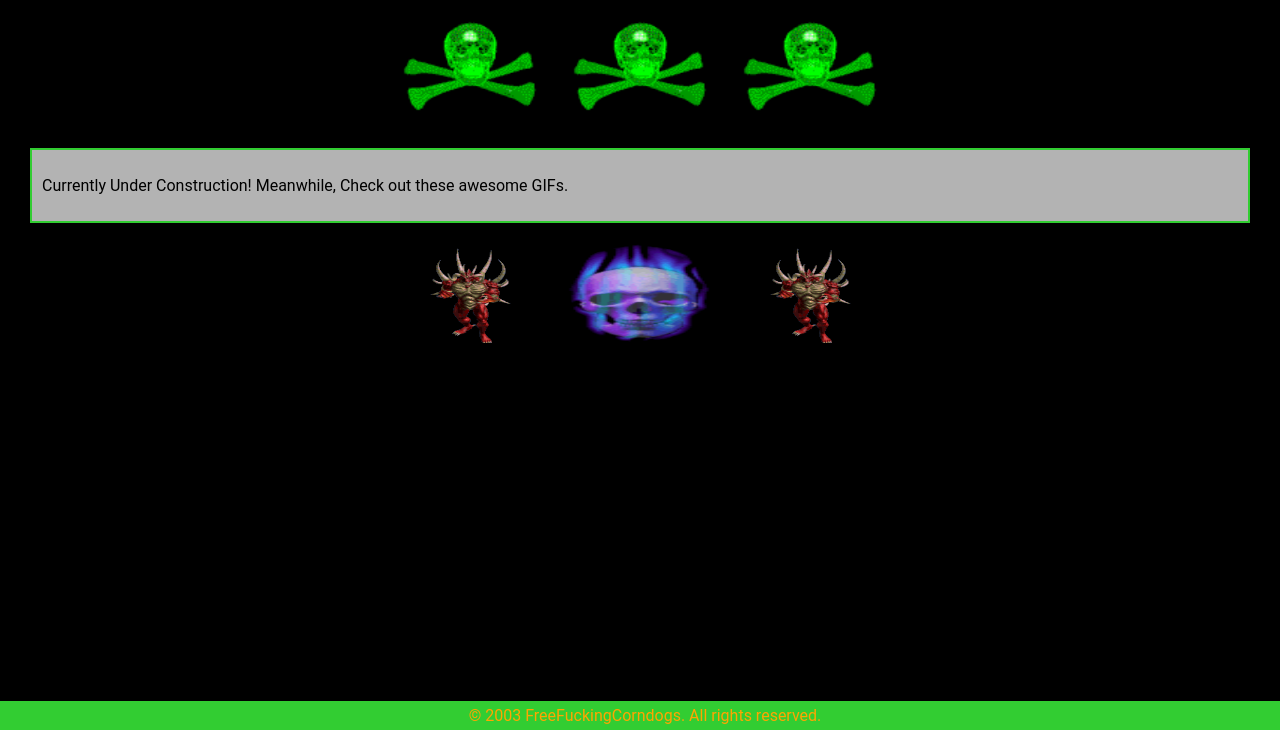
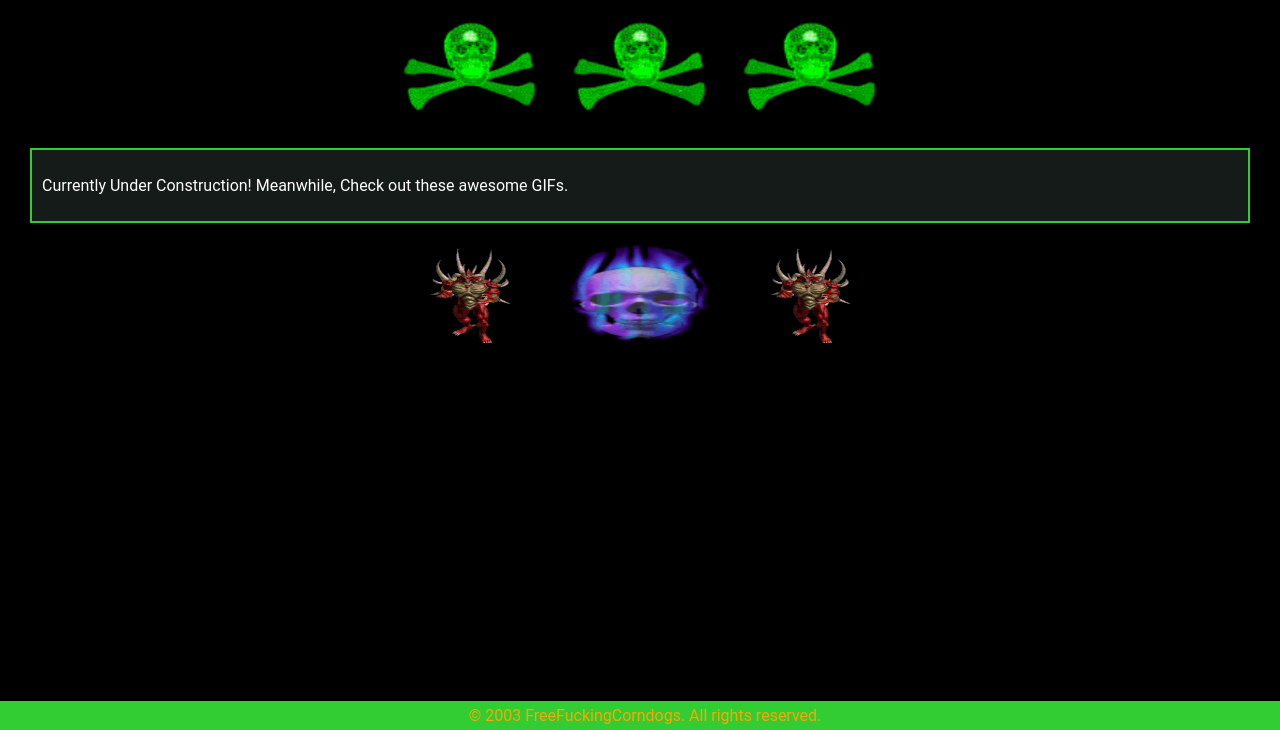
Before and after one commit to corey-esp/website, a plain HTML site: page index.html in a window 1280 px wide. Shown: the part 70-800 px from the top of the page. Drawn offline with Linux system fonts and the light colour scheme.

Commit message:
Update index.html

```diff
--- a/index.html
+++ b/index.html
@@ -42,7 +42,8 @@
   }
 
   .text-box {
-    background-color: rgba(255, 255, 255, 0.7);
+    background-color: rgba(41, 53, 49, 0.51);
+    color: white;
     border: 2px solid limegreen;
     padding: 10px;
     margin: 10px;
```
